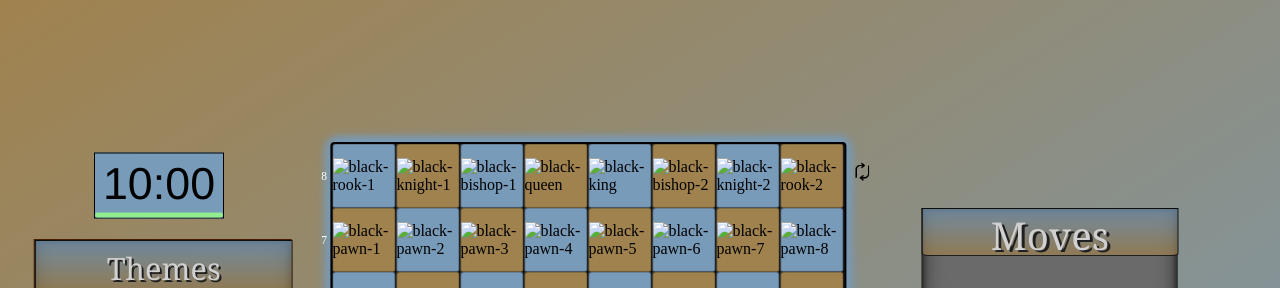
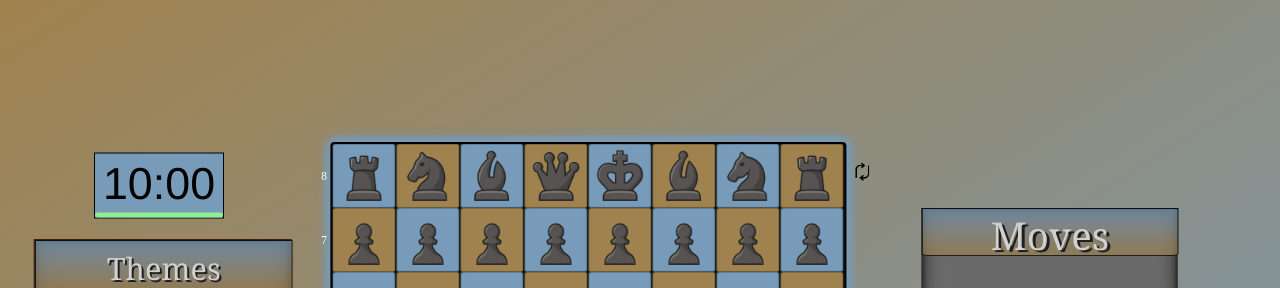
Before and after one commit to alienishi/Dec-chess, a website: page ht.html in a window 1280 px wide. Shown: the top 288 px of the page. Drawn offline with Linux system fonts and the light colour scheme; files whose address does not match are found by name.

Commit message:
Update ht.html

```diff
--- a/ht.html
+++ b/ht.html
@@ -21,69 +21,69 @@
                 <div id="rank-8" class="files">
                    <div id="a8" class="square-light" ondrop="drop(event)" ondragover="allowDrop(event)">
                         <img id="black-rook-1" class="grabbable" ondragstart="drag(event)" onclick="highlight(event)"
-                            src="images/black-rook-alt.png" draggable="true" alt="black-rook-1">
+                            src=" black-rook-alt.png" draggable="true" alt="black-rook-1">
                     </div>
                    <div id="b8" class="square-dark" ondrop="drop(event)" ondragover="allowDrop(event)">
                         <img id="black-knight-1" class="grabbable" ondragstart="drag(event)" onclick="highlight(event)"
-                            src="images/black-knight-alt.png" draggable="true" alt="black-knight-1">
+                            src=" black-knight-alt.png" draggable="true" alt="black-knight-1">
                     </div>
                    <div id="c8" class="square-light" ondrop="drop(event)" ondragover="allowDrop(event)">
                         <img id="black-bishop-1" class="grabbable" ondragstart="drag(event)" onclick="highlight(event)"
-                            src="images/black-bishop-alt.png" draggable="true" alt="black-bishop-1">
+                            src=" black-bishop-alt.png" draggable="true" alt="black-bishop-1">
                     </div>
                    <div id="d8" class="square-dark" ondrop="drop(event)" ondragover="allowDrop(event)">
                         <img id="black-queen" class="grabbable" ondragstart="drag(event)" onclick="highlight(event)"
-                            src="images/black-queen-alt.png" draggable="true" alt="black-queen">
+                            src=" black-queen-alt.png" draggable="true" alt="black-queen">
                     </div>
                    <div id="e8" class="square-light" ondrop="drop(event)" ondragover="allowDrop(event)">
                         <img id="black-king" class="grabbable" ondragstart="drag(event)" onclick="highlight(event)"
-                            src="images/black-king-alt.png" draggable="true" alt="black-king">
+                            src=" black-king-alt.png" draggable="true" alt="black-king">
                     </div>
                    <div id="f8" class="square-dark" ondrop="drop(event)" ondragover="allowDrop(event)">
                         <img id="black-bishop-2" class="grabbable" ondragstart="drag(event)" onclick="highlight(event)"
-                            src="images/black-bishop-alt.png" draggable="true" alt="black-bishop-2">
+                            src=" black-bishop-alt.png" draggable="true" alt="black-bishop-2">
                     </div>
                    <div id="g8" class="square-light" ondrop="drop(event)" ondragover="allowDrop(event)">
                         <img id="black-knight-2" class="grabbable" ondragstart="drag(event)" onclick="highlight(event)"
-                            src="images/black-knight-alt.png" draggable="true" alt="black-knight-2">
+                            src=" black-knight-alt.png" draggable="true" alt="black-knight-2">
                     </div>
                    <div id="h8" class="square-dark" ondrop="drop(event)" ondragover="allowDrop(event)">
                         <img id="black-rook-2" class="grabbable" ondragstart="drag(event)" onclick="highlight(event)"
-                            src="images/black-rook-alt.png" draggable="true" alt="black-rook-2">
+                            src=" black-rook-alt.png" draggable="true" alt="black-rook-2">
                     </div>
                </div>
                <div id="rank-7" class="files">
                    <div id="a7" class="square-dark" ondrop="drop(event)" ondragover="allowDrop(event)">
                         <img id="black-pawn-1" class="grabbable" ondragstart="drag(event)" onclick="highlight(event)"
-                            src="images/black-pawn-alt.png" draggable="true" alt="black-pawn-1">
+                            src=" black-pawn-alt.png" draggable="true" alt="black-pawn-1">
                     </div>
                    <div id="b7" class="square-light" ondrop="drop(event)" ondragover="allowDrop(event)">
                         <img id="black-pawn-2" class="grabbable" ondragstart="drag(event)" onclick="highlight(event)"
-                            src="images/black-pawn-alt.png" draggable="true" alt="black-pawn-2">
+                            src=" black-pawn-alt.png" draggable="true" alt="black-pawn-2">
                     </div>
                    <div id="c7" class="square-dark" ondrop="drop(event)" ondragover="allowDrop(event)">
                         <img id="black-pawn-3" class="grabbable" ondragstart="drag(event)" onclick="highlight(event)"
-                            src="images/black-pawn-alt.png" draggable="true" alt="black-pawn-3">
+                            src=" black-pawn-alt.png" draggable="true" alt="black-pawn-3">
                     </div>
                    <div id="d7" class="square-light" ondrop="drop(event)" ondragover="allowDrop(event)">
                         <img id="black-pawn-4" class="grabbable" ondragstart="drag(event)" onclick="highlight(event)"
-                            src="images/black-pawn-alt.png" draggable="true" alt="black-pawn-4">
+                            src=" black-pawn-alt.png" draggable="true" alt="black-pawn-4">
                     </div>
                    <div id="e7" class="square-dark" ondrop="drop(event)" ondragover="allowDrop(event)">
                         <img id="black-pawn-5" class="grabbable" ondragstart="drag(event)" onclick="highlight(event)"
-                            src="images/black-pawn-alt.png" draggable="true" alt="black-pawn-5">
+                            src=" black-pawn-alt.png" draggable="true" alt="black-pawn-5">
                     </div>
                    <div id="f7" class="square-light" ondrop="drop(event)" ondragover="allowDrop(event)">
                         <img id="black-pawn-6" class="grabbable" ondragstart="drag(event)" onclick="highlight(event)"
-                            src="images/black-pawn-alt.png" draggable="true" alt="black-pawn-6">
+                            src=" black-pawn-alt.png" draggable="true" alt="black-pawn-6">
                     </div>
                    <div id="g7" class="square-dark" ondrop="drop(event)" ondragover="allowDrop(event)">
                         <img id="black-pawn-7" class="grabbable" ondragstart="drag(event)" onclick="highlight(event)"
-                            src="images/black-pawn-alt.png" draggable="true" alt="black-pawn-7">
+                            src=" black-pawn-alt.png" draggable="true" alt="black-pawn-7">
                     </div>
                    <div id="h7" class="square-light" ondrop="drop(event)" ondragover="allowDrop(event)">
                         <img id="black-pawn-8" class="grabbable" ondragstart="drag(event)" onclick="highlight(event)"
-                            src="images/black-pawn-alt.png" draggable="true" alt="black-pawn-8">
+                            src=" black-pawn-alt.png" draggable="true" alt="black-pawn-8">
                     </div>
                </div>
                <div id="rank-6" class="files">
```
